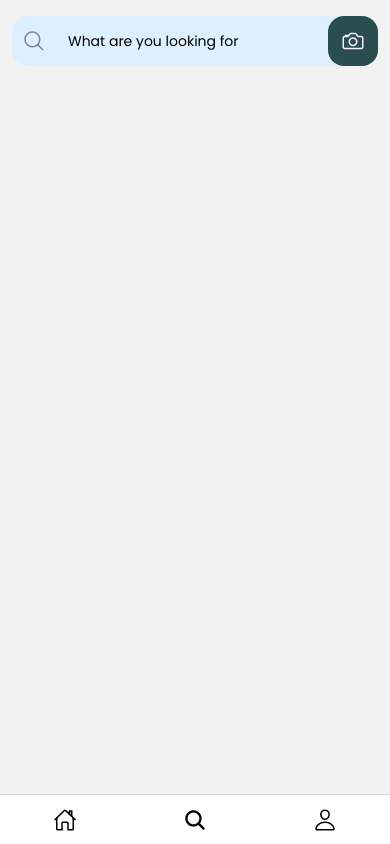
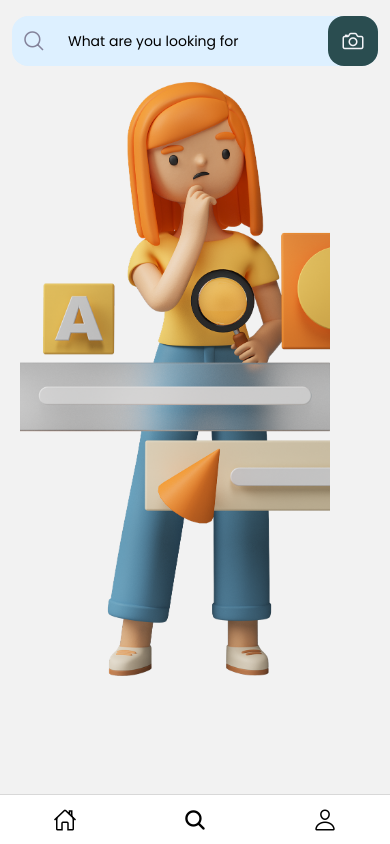
Before and after one commit to Alausa-AbdulAzeez/nativeEcommerce, a React Native app: screen /Search in a window 390 px wide. Built offline with nearby package versions, Linux system fonts and the light colour scheme; no server answers.

Commit message:
created empty results ui

```diff
--- a/hooks/useFetch.js
+++ b/hooks/useFetch.js
@@ -1,37 +1,38 @@
-import { useEffect, useState } from "react";
-import axios from "axios";
+import { useEffect, useState } from 'react'
+import axios from 'axios'
 
 const useFetch = () => {
-  const [data, setData] = useState([]);
-  const [isLoading, setIsLoading] = useState(false);
-  const [error, setError] = useState(null);
+  const [data, setData] = useState([])
+  const [isLoading, setIsLoading] = useState(false)
+  const [error, setError] = useState(null)
 
   const fetchData = async () => {
-    setIsLoading(true);
+    setIsLoading(true)
     try {
       const response = await axios.get(
-        "http://192.168.43.231:3000/api/product"
-      );
-      setData(response.data);
-      setIsLoading(false);
+        'http://192.168.1.108:3000/api/product'
+        // "http://192.168.43.231:3000/api/product"
+      )
+      setData(response.data)
+      setIsLoading(false)
     } catch (error) {
-      console.log(error);
-      setError(error);
+      console.log(error)
+      setError(error)
     } finally {
-      setIsLoading(false);
-      setError(null);
+      setIsLoading(false)
+      setError(null)
     }
-  };
+  }
 
   useEffect(() => {
-    fetchData();
-  }, []);
+    fetchData()
+  }, [])
 
   const refetch = () => {
-    fetchData();
-  };
+    fetchData()
+  }
 
-  return { data, isLoading, error, refetch };
-};
+  return { data, isLoading, error, refetch }
+}
 
-export default useFetch;
+export default useFetch
--- a/screens/Search.jsx
+++ b/screens/Search.jsx
@@ -1,36 +1,63 @@
-import { Ionicons } from "@expo/vector-icons";
-import React, { useState } from "react";
-import { TextInput, TouchableOpacity, View } from "react-native";
-import { SafeAreaView } from "react-native-safe-area-context";
-import { COLORS } from "../constants/theme";
-import { styles } from "./search.styles";
+import { Ionicons } from '@expo/vector-icons'
+import React, { useState } from 'react'
+import { Image, Text, TextInput, TouchableOpacity, View } from 'react-native'
+import { SafeAreaView } from 'react-native-safe-area-context'
+import { COLORS } from '../constants/theme'
+import { styles } from './search.styles'
+import axios from 'axios'
 
 const Search = () => {
   // SEARCH VARIABLE
-  const [searchKey, setSearchKey] = useState("");
+  const [searchKey, setSearchKey] = useState('')
 
-  console.log(searchKey);
+  // SEARCH RESULTS
+  const [searchResult, setSearchResult] = useState([])
+
+  // FUNCTION TO HANDLE SEARCH ICON PRESS
+  const handleSearch = async () => {
+    try {
+      console.log('loading..')
+      const response = await axios.get(
+        `http://192.168.1.108:3000/api/product/search?key=${searchKey}`
+      )
+      setSearchResult(response.data)
+    } catch (error) {
+      console.log(error)
+    }
+  }
+  // END OF FUNCTION TO HANDLE SEARCH ICON PRESS
 
   return (
     <SafeAreaView>
       <View style={styles.searchContainer}>
         <TouchableOpacity>
-          <Ionicons name="search-outline" size={24} style={styles.searchIcon} />
+          <Ionicons name='search-outline' size={24} style={styles.searchIcon} />
         </TouchableOpacity>
         <View style={styles.searchWrapper}>
           <TextInput
             value={searchKey}
             onChangeText={setSearchKey}
-            placeholder="What are you looking for"
+            placeholder='What are you looking for'
             style={styles.searchInput}
           />
         </View>
-        <TouchableOpacity style={styles.searchBtn}>
-          <Ionicons name="camera-outline" size={24} color={COLORS.offwhite} />
+        <TouchableOpacity style={styles.searchBtn} onPress={handleSearch}>
+          <Ionicons name='camera-outline' size={24} color={COLORS.offwhite} />
         </TouchableOpacity>
       </View>
+      {searchResult?.length === 0 ? (
+        <View style={styles.noResultContainer}>
+          {/* <Text>Hello</Text> */}
+          <Image
+            source={require('../assets/images/Pose23.png')}
+            style={styles.noResultImage}
+          />
+        </View>
+      ) : (
+        <Text>Hello</Text>
+      )}
     </SafeAreaView>
-  );
-};
+  )
+}
 
-export default Search;
+export default Search
--- a/screens/search.styles.js
+++ b/screens/search.styles.js
@@ -34,4 +34,22 @@ export const styles = StyleSheet.create({
     justifyContent: 'center',
     borderRadius: SIZES.medium,
   },
+  noResultContainer: {
+    // backgroundColor: 'blue',
+    height: '100%',
+    // height: 100,
+    // alignItems: 'center',
+    // flex: 1,
+  },
+  noResultImage: {
+    objectFit: 'contain',
+    // resizeMode: 'contain',
+    // objectFit: 'cover',
+    // backgroundColor: 'red',
+    // marginVertical: 'auto',
+
+    height: SIZES.height - 250,
+    width: SIZES.width - 80,
+    marginLeft: 20,
+  },
 })
```
Also changed, not shown: components/home/ProductRow.jsx (+13 -13 lines).
